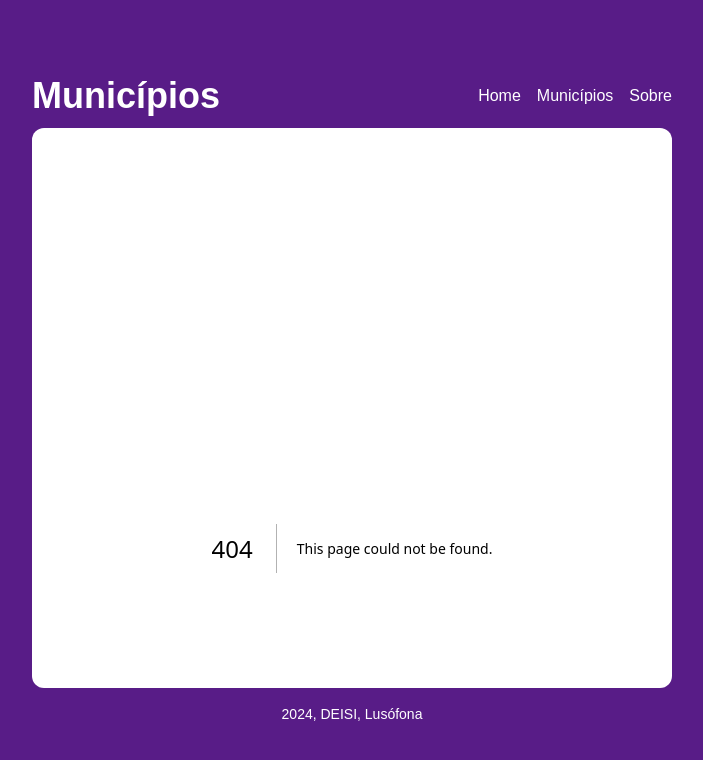
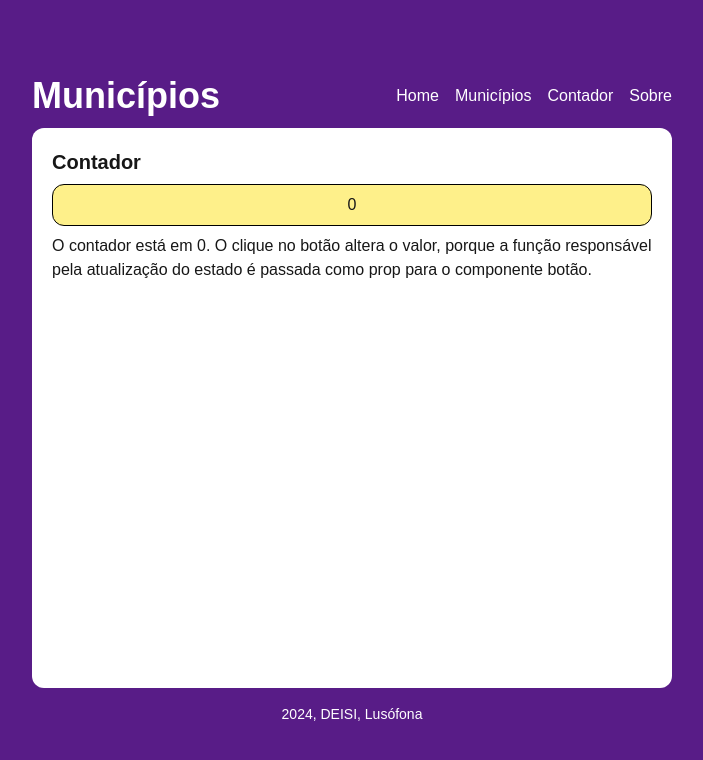
Before and after one commit to ULHT-PW/municipios, a Next.js app: page /counter in a window 1280 px wide. Before the commit this address had no page. Shown: the top 760 px of the page, without its empty margins (288-991 px from the left). Built offline with nearby package versions, Linux system fonts and the light colour scheme.

Commit message:
counter com props

```diff
--- /dev/null
+++ b/app/counter/page.tsx
@@ -0,0 +1,28 @@
+'use client'
+
+import Button from '@/components/Button/Button'
+import React, { useEffect, useState } from 'react'
+
+export default function page() {
+
+    const [count, setCount] = useState(0)
+
+    useEffect(() => {
+        localStorage.setItem('count', count + '')
+        console.log(count)
+    }, [count])
+
+    useEffect(() => {
+        const countStr = localStorage.getItem('count') || '0';
+        setCount(parseInt(countStr))
+    }, [])
+
+  return <>
+    <h2 className="text-xl font-bold">Contador</h2>
+    <Button
+        count={count}
+        increment={()=>setCount(count+1)}
+    />
+    <p>O contador está em {count}. O clique no botão altera o valor, porque a função responsável pela atualização do estado é passada como prop para o componente botão.</p>
+  </>
+}
--- a/app/layout.tsx
+++ b/app/layout.tsx
@@ -43,6 +43,7 @@ export default function RootLayout({
           <nav className="flex flex-row gap-4">
             <Link  className="hover:underline" href="/">Home</Link>
             <Link className="hover:underline" href="/municipalities">Municípios</Link>
+            <Link className="hover:underline" href="/counter">Contador</Link>
             <Link className="hover:underline" href="/about">Sobre</Link>
           </nav>
         </header>
--- a/app/municipalities/page.tsx
+++ b/app/municipalities/page.tsx
@@ -18,6 +18,7 @@ export default function page() {
   return <section className="overflow-auto h-full">
     { data.map( m => (
       <MunicipalityCard
+        key={m.id}
         id={m.id}
         name={m.name}
         district_name={m.district_name}
--- a/app/page.tsx
+++ b/app/page.tsx
@@ -4,8 +4,8 @@ import Image from 'next/image'
 
 export default function page() {
   return <>
-    <p>Página que interage com a API dos Municípios.</p>
-    <p>
+    <p className="font-bold text-xl pb-3">Página que interage com a API dos Municípios.</p>
+    <p className="pb-3">
       Endpoint:
       <Link
         className="underline"
--- /dev/null
+++ b/components/Button/Button.tsx
@@ -0,0 +1,16 @@
+import React from 'react'
+
+interface ButtonProps {
+    count: number;
+    increment: () => void;
+  }
+
+export default function Button({count, increment}: ButtonProps) {
+  return (
+    <button
+        onClick={increment}
+        className="p-2 mt-2 mb-2 w-full bg-yellow-200 border border-black hover:bg-yellow-300 rounded-xl"
+        >
+        {count}
+    </button>)
+}
```
